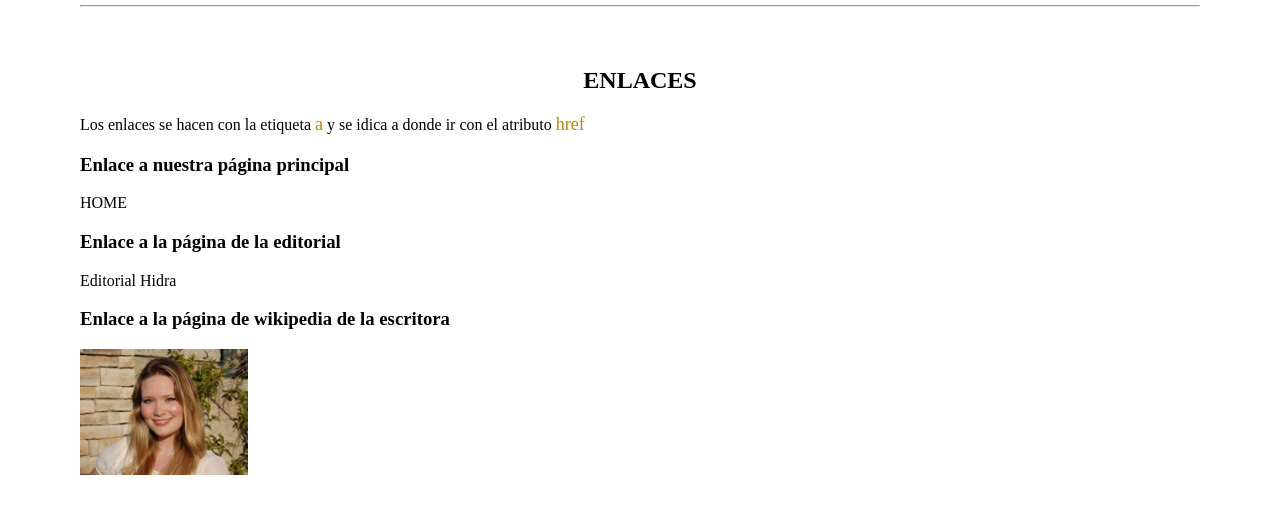
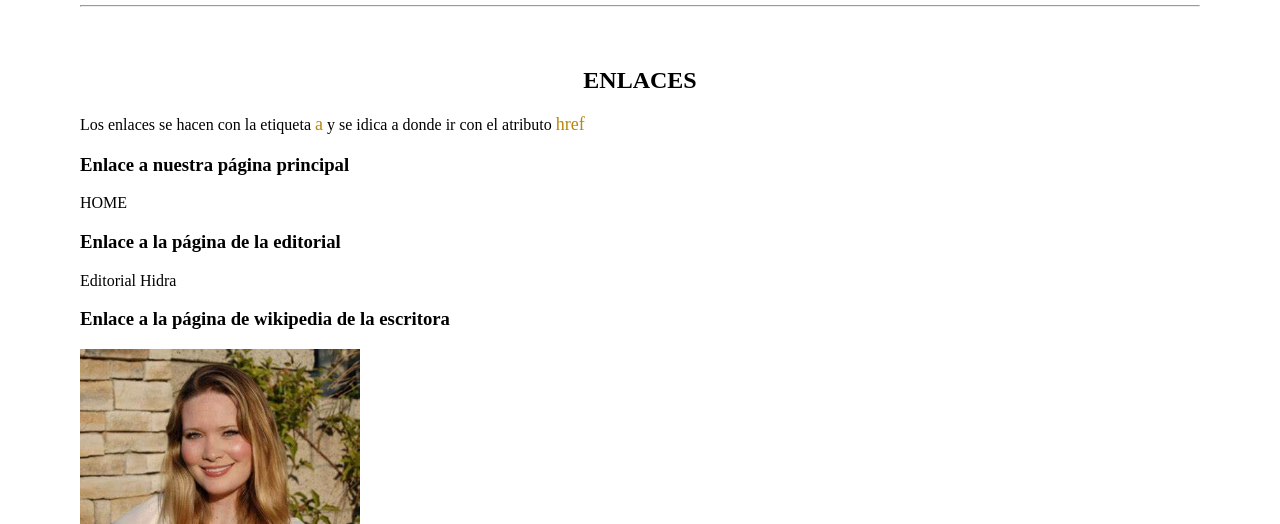
Before and after one commit to Carla-GFG/web24, a plain HTML site: page enlaces.html in a window 1280 px wide. Shown: the part 156-680 px from the top of the page. Drawn offline with Linux system fonts and the light colour scheme.

Commit message:
novenocommit

```diff
--- a/enlaces.html
+++ b/enlaces.html
@@ -76,7 +76,7 @@
                     <h3>Enlace a la página de la editorial</h3>
                     <p><a href="https://www.editorialhidra.com/">Editorial Hidra</a></p>
                     <h3>Enlace a la página de wikipedia de la escritora</h3>
-                    <p><a href="https://es.wikipedia.org/wiki/Sarah_J._Maas"><img src="img/sarahjmaas.jfif" width="15%" alt="Sarah J. Maas"></a></p>
+                    <p><a href="https://es.wikipedia.org/wiki/Sarah_J._Maas"><img src="img/sarahjmaas.jfif" width="25%" alt="Sarah J. Maas"></a></p>
                 </div>
             </div>
 
```
